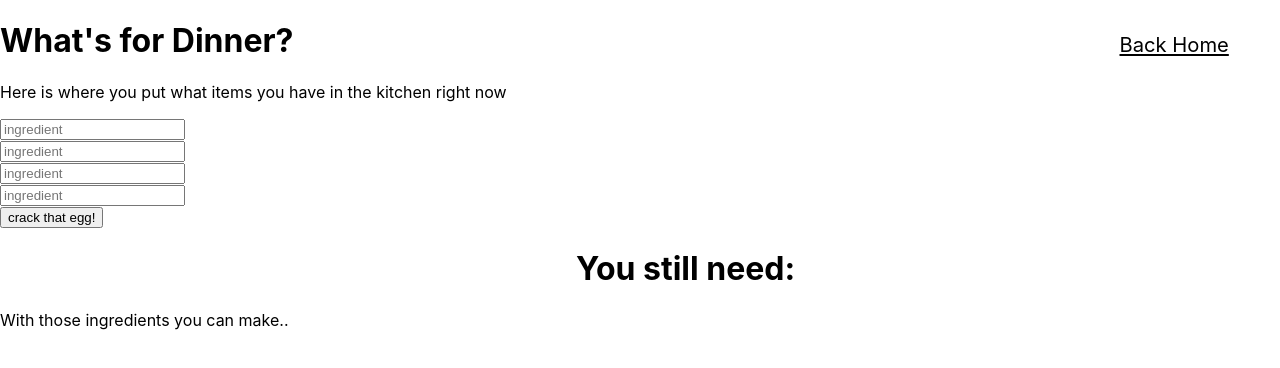
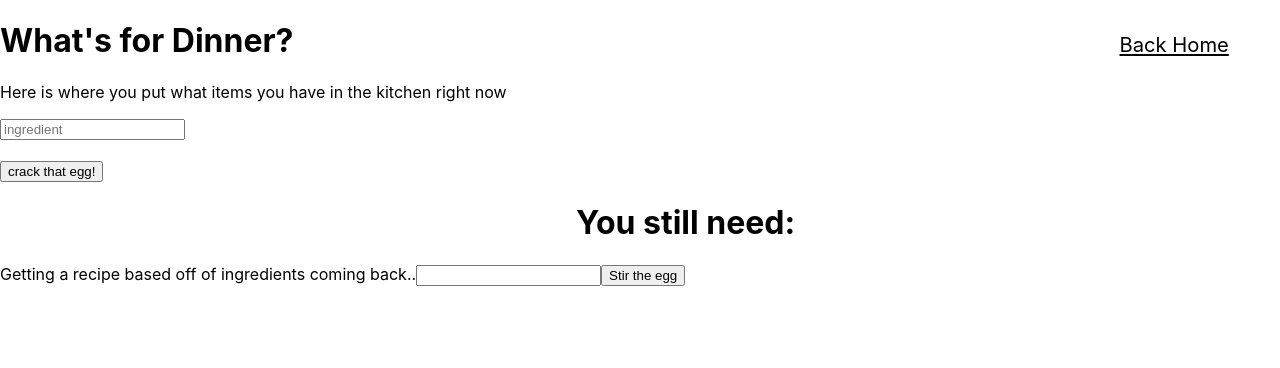
Before and after one commit to eric-burr/food-ui, a React (Create React App) app: page /Recipe in a window 1280 px wide. Shown: the top 368 px of the page. Built offline with nearby package versions, Linux system fonts and the light colour scheme.

Commit message:
switching to hosted api

```diff
--- a/src/component/Home.js
+++ b/src/component/Home.js
@@ -2,8 +2,8 @@ import React, {Component} from 'react'
 import { Link } from "react-router-dom"
 import Display from './Display'
 // import { pathToFileURL } from 'url';
-export const baseUrl = "http://localhost:4001"
-// export const baseUrl = "https://foodapi2.herokuapp.com"
+// export const baseUrl = "http://localhost:4001"
+export const baseUrl = "https://foodapi2.herokuapp.com"
 
 class Home extends Component{
     constructor(props){
@@ -22,7 +22,6 @@ class Home extends Component{
         })
         .then(res => res.json())
         .then(data => data.map((data) => <Display key={data._id} info={data}/> //info is being passed to display
-
         ))
 
         .then(data => {
@@ -33,13 +32,11 @@ class Home extends Component{
 
 createUser = e => {
     e.preventDefault();
-    //the 'state' of the values i want to send to db from the input field
 const body = {
     name : this.state.name,
     password: this.state.password,
     email: this.state.email
 };
-console.log(body)
     fetch(`${baseUrl}/users`, {
         method: "POST",
         headers: {'Content-Type': 'application/json'},
@@ -48,7 +45,6 @@ console.log(body)
     // gives submit button the submit feel
     .then(res => res.json())
     .then(data => console.log("does this show in he console", data))
-    // .then((res) => console.log(res.body))
     .then(() => window.location.reload(false)); //is this reloading the broswer?
 }
 
--- a/src/component/RecipeGuide.js
+++ b/src/component/RecipeGuide.js
@@ -10,17 +10,20 @@ class Recipe extends Component {
     super(props);
     this.state = {
       CompletedRecipe: [],
-      Pantry: []
+      Feedback: [],
+      NewRecipe: []
+      // Pantry: []
     };
   }
 
   fetchData = () => {
     const headers = { "Content-Type": "application/json" };
-    fetch(`${baseUrl}/`, {
+    fetch(`${baseUrl}/ingredients`, {
       method: "GET",
       headers
     })
       .then(data => data.json())
+      .then(data => console.log("and the loser is", data))
       .then(data =>
         this.setState({
           CompletedRecipe: data
@@ -38,33 +41,30 @@ class Recipe extends Component {
     });
   };
 
-
-
+getRecipe = e => {
+  e.preventDefault();
+  const body = {
+    name: this.state.recipeitem
+  };
+  fetch(`${baseUrl}/recipe`, {
+    method: "POST",
+    headers: { "Content-Type": "application/json" },
+    body: JSON.stringify(body)
+  })
+  .then(res => res.json())
+  .then(data => console.log("wut about tis chikin salad", data))
+  .then(data => this.setState({NewRecipe: data}))
+};
+//onSubmit works, be CAREFUL!!!
   onSubmit = e => {
-    //need multiple to be able to send more than one ingredient per click.
-    const food = {
-      food: this.state.ingredient,
-      food1: this.state.ingredient
-    }
-    // i am trying to send the inputted string to the api so the api can look at it and then look at the
     e.preventDefault();
     fetch(`${baseUrl}/ingredients`, {
       method: "POST",
       headers: { "Content-Type": "application/json" },
       body: JSON.stringify(this.state)
-
     })
-
-      .then(data => data.json())
-      .then(data =>
-        this.setState({
-          CompletedRecipe: data
-        })
-      )
-
-      .then(this.pantrySend());
-
-    this.state.Pantry.push(this.state.ingredient);
+      .then(res => res.json())
+      .then(data => this.setState({CompletedRecipe: data}))
   };
 
   handlechange = ({ target }) => {
@@ -87,26 +87,7 @@ class Recipe extends Component {
             onChange={this.handlechange}
           />
           <br />
-          <input
-            type="text"
-            placeholder="ingredient"
-            name="ingredient1"
-            onChange={this.handlechange}
-          />
-          <br />
-          <input
-            type="text"
-            placeholder="ingredient"
-            name="ingredient2"
-            onChange={this.handlechange}
-          />
-          <br />
-          <input
-            type="text"
-            placeholder="ingredient"
-            name="ingredient3"
-            onChange={this.handlechange}
-          />
+
           <br />
           <button type="submit">crack that egg!</button>
         </form>
@@ -114,21 +95,26 @@ class Recipe extends Component {
         <h1 className="recipe">
           You still need:{" "}
           {this.state.CompletedRecipe.map((item, index) =>
-
-          <li key={item+1}>{item}</li>
-
-          // {
-          //   console.log(ingredient);
-          //   return <div>{ingredient}</div>;
-          // }
+            <li key={item+1}>{item}</li>
           )}
         </h1>
+        <div>
+              <form onSubmit={this.getRecipe}>
+              Getting a recipe based off of ingredients coming back..
+              <input type="text" name="recipeitem" onChange={this.handlechange}/>
+              <button>Stir the egg</button>
+              </form>
+          </div>
 
+          {/* <div> why isnt this working
+            {this.state.Feedback.map((item) =>
+             <li key={item+1}>{item}</li>
+              )}
+          </div> */}
 
         <Link className="link" to="/">
           Back Home
         </Link>
-        With those ingredients you can make..
       </div>
     );
   }
```
